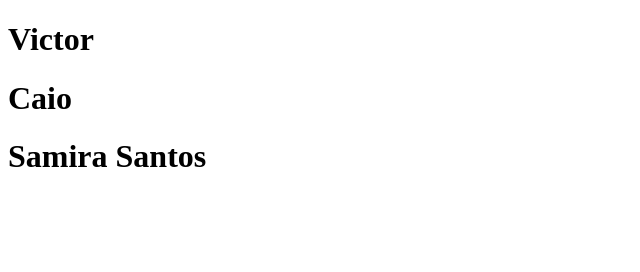
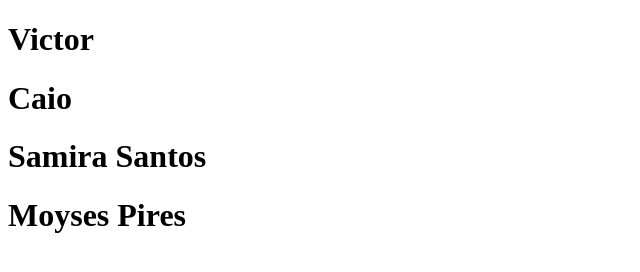
Before and after one commit to VictorCDS-p/Beija-Flor, a plain HTML site: page index.html in a window 1280 px wide. Shown: the whole page, without its empty margins (0-640 px from the left). Drawn offline with Linux system fonts and the light colour scheme.

Commit message:
quarto commit Moyses Pires

```diff
--- a/index.html
+++ b/index.html
@@ -9,5 +9,6 @@
     <h1>Victor</h1>
     <h1>Caio</h1>
     <h1>Samira Santos</h1>
+    <h1>Moyses Pires</h1>
 </body>
 </html>
```
